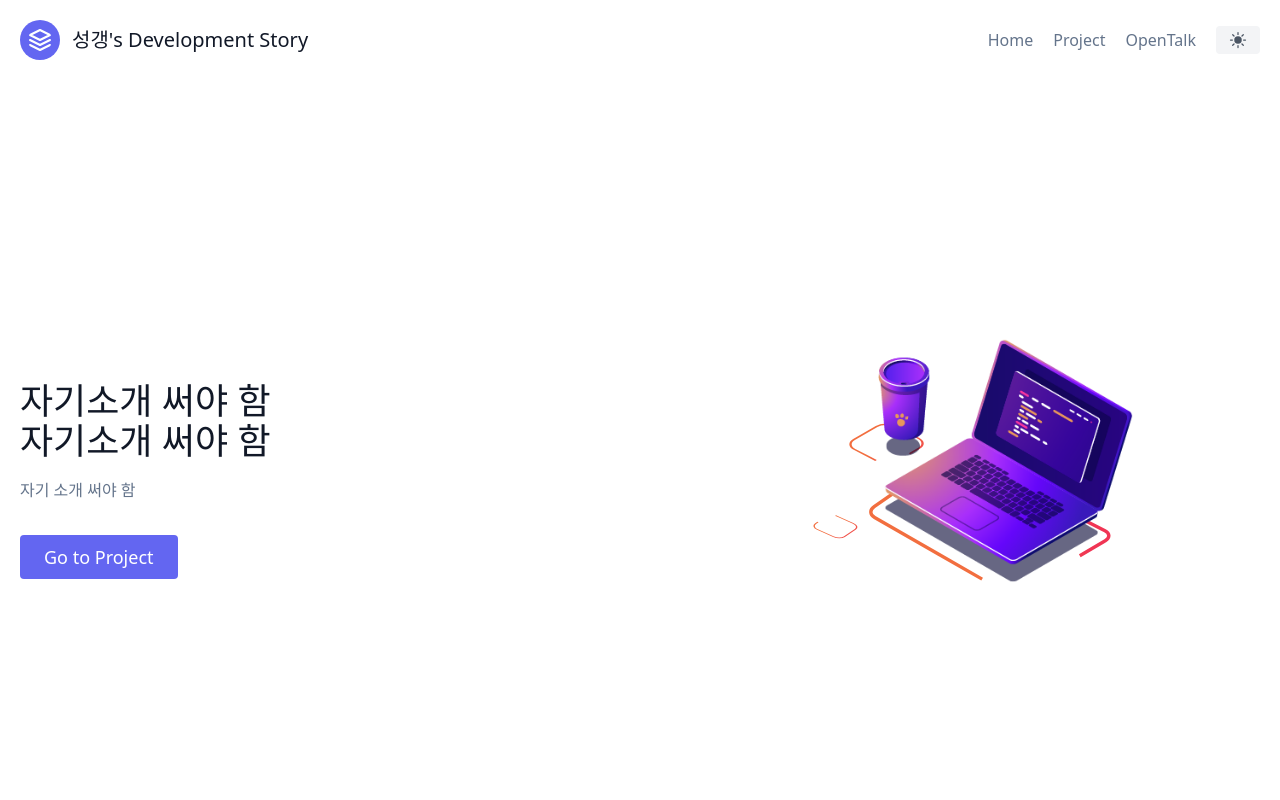
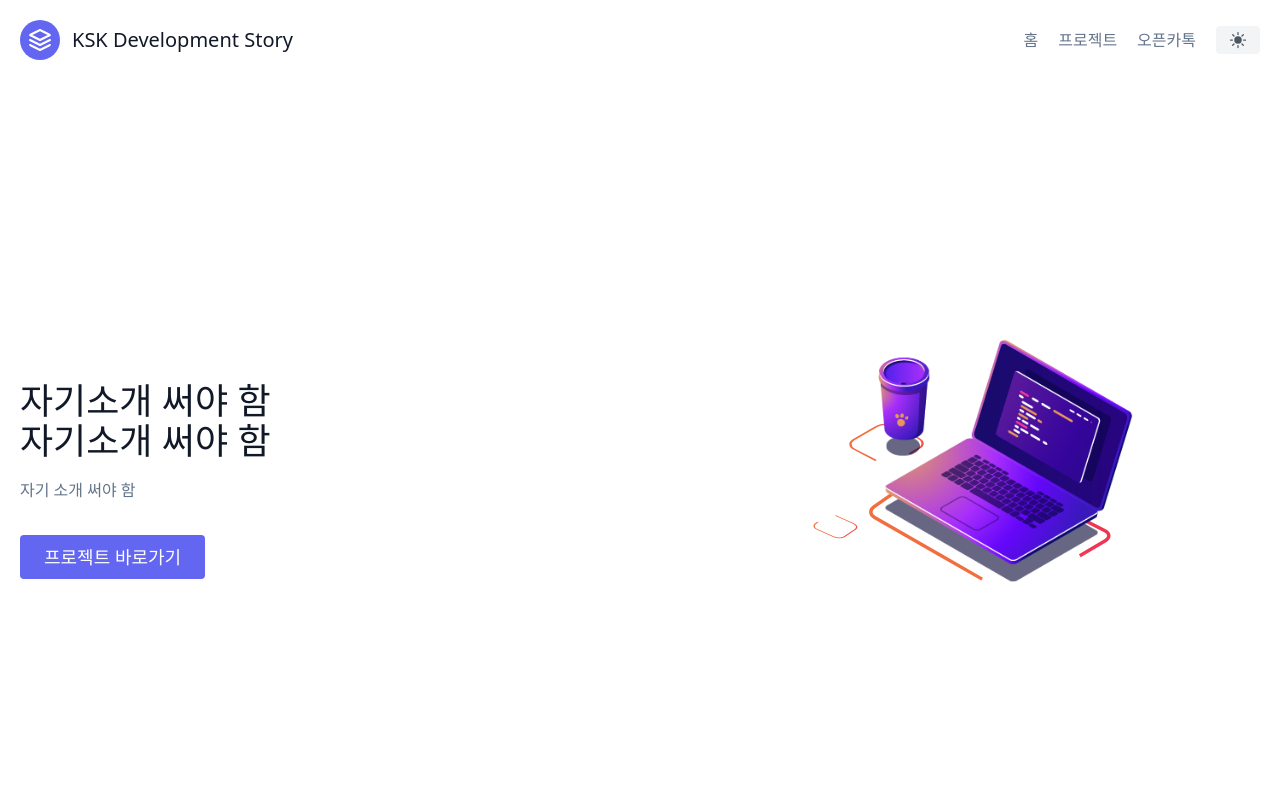
Before and after one commit to sungkyung521/next-portfoilo-project, a Next.js app: page / in a window 1280 px wide. Shown: the top 800 px of the page. Built offline with nearby package versions, Linux system fonts and the light colour scheme.

Commit message:
version 1.0

```diff
--- a/components/header.js
+++ b/components/header.js
@@ -20,24 +20,24 @@ export default function Header() {
               >
                 <path d="M12 2L2 7l10 5 10-5-10-5zM2 17l10 5 10-5M2 12l10 5 10-5"></path>
               </svg>
-              <span className="ml-3 text-xl">성갱's Development Story</span>
+              <span className="ml-3 text-xl">KSK Development Story</span>
             </a>
           </Link>
 
           <nav className="md:ml-auto flex flex-wrap items-center text-base justify-center">
             <Link legacyBehavior href="/">
-              <a className="mr-5 hover:text-gray-900">Home</a>
+              <a className="mr-5 hover:text-gray-900">홈</a>
             </Link>
 
             <Link legacyBehavior href="/projects">
-              <a className="mr-5 hover:text-gray-900">Project</a>
+              <a className="mr-5 hover:text-gray-900">프로젝트</a>
             </Link>
 
             <a
               href="https://open.kakao.com/o/s91Oe0Xe"
               className="mr-5 hover:text-gray-900"
             >
-              OpenTalk
+              오픈카톡
             </a>
           </nav>
           {/* 다크모드 토글 버튼 작업해야함 */}
--- a/components/home/hero.js
+++ b/components/home/hero.js
@@ -17,7 +17,7 @@ export default function Hero() {
         <div className="flex justify-center">
         <Link legacyBehavior href="/projects">
           <a className="btn-project">
-            Go to Project
+            프로젝트 바로가기
           </a>
         </Link>
         </div>
--- a/pages/index.js
+++ b/pages/index.js
@@ -10,7 +10,7 @@ export default function Home() {
   return (
     <Layout>
       <Head>
-        <title>성갱's Development Story</title>
+        <title>KSK Development Story</title>
         <meta name="description" content="Next-portfolio-project" />
         <meta name="viewport" content="width=device-width, initial-scale=1" />
         <link rel="icon" href="/favicon.ico" />
--- a/pages/projects.js
+++ b/pages/projects.js
@@ -12,7 +12,7 @@ export default function Projects({projects}) {
         <Layout >
             <div className="flex flex-col items-center justify-center min-h-screen px-3 mb-10">
                 <Head>
-                    <title>성갱's Project Page</title>
+                    <title>KSK Project Page</title>
                     <meta name="description" content="오늘도 빡코딩!" />
                     <link rel="icon" href="/favicon.ico" />
                 </Head>
```
